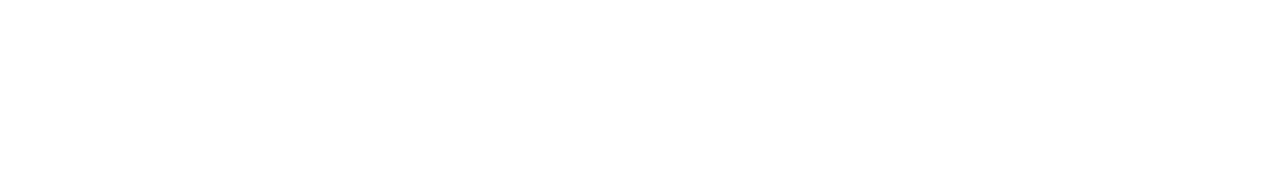
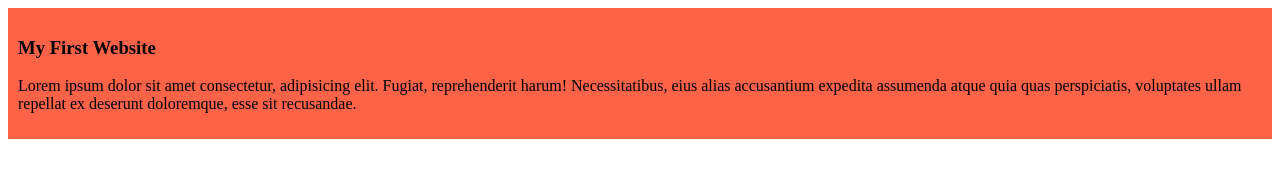
Before and after one commit to sabeen20/my-simple-website, a plain HTML site: page index.html in a window 1280 px wide. Drawn offline with Linux system fonts and the light colour scheme.

Commit message:
added the first blog

```diff
--- /dev/null
+++ b/Styles/blog.css
@@ -0,0 +1,4 @@
+div{
+    background-color: tomato;
+    padding: 10px;
+}
--- a/index.html
+++ b/index.html
@@ -4,8 +4,17 @@
     <meta charset="UTF-8">
     <meta name="viewport" content="width=device-width, initial-scale=1.0">
     <title>My Simple Website</title>
+    <link rel="stylesheet" href="Styles/blog.css">
 </head>
 <body>
+    <div>
+<h3>My First Website</h3>
 
+<p>Lorem ipsum dolor sit amet consectetur, adipisicing elit.
+     Fugiat, reprehenderit harum! Necessitatibus, eius alias
+      accusantium expedita
+     assumenda atque quia quas perspiciatis, voluptates
+      ullam repellat ex deserunt doloremque, esse sit recusandae.</p>
+    </div>
 </body>
 </html>
```
